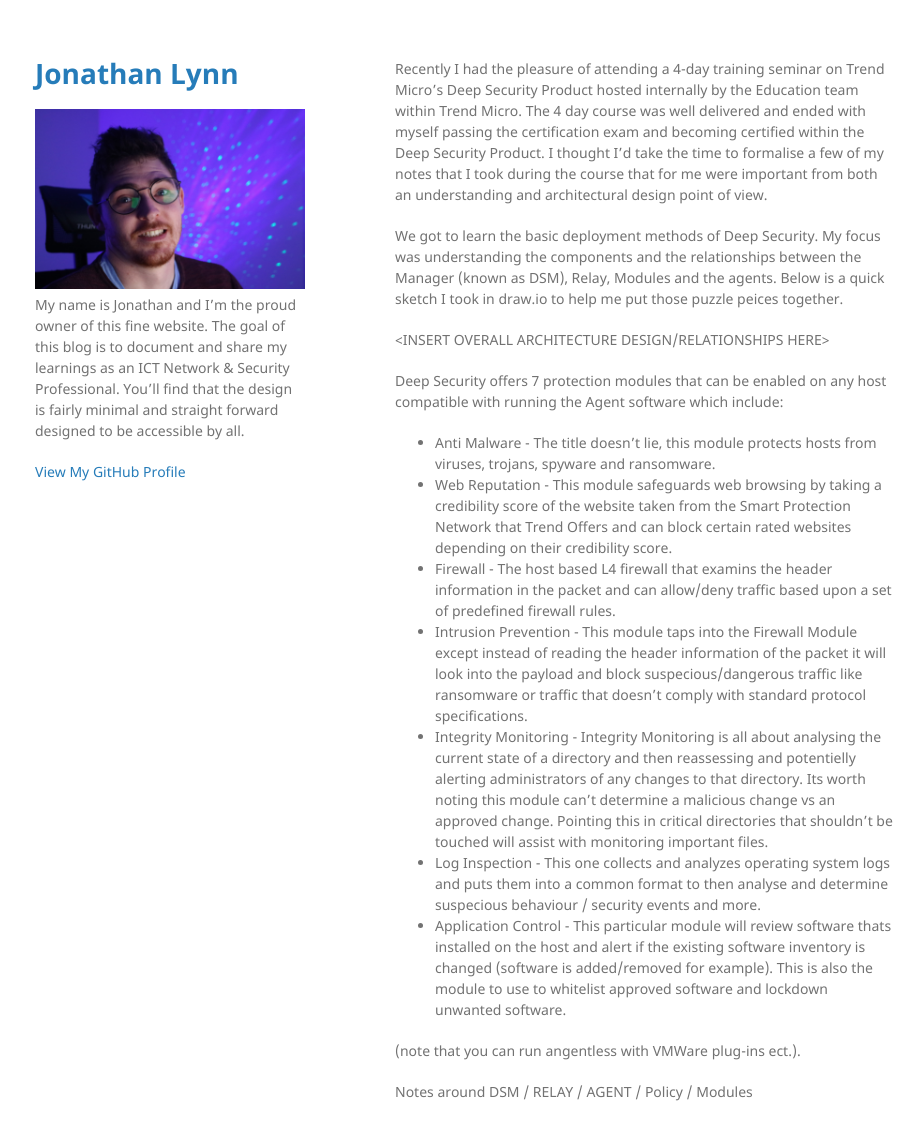
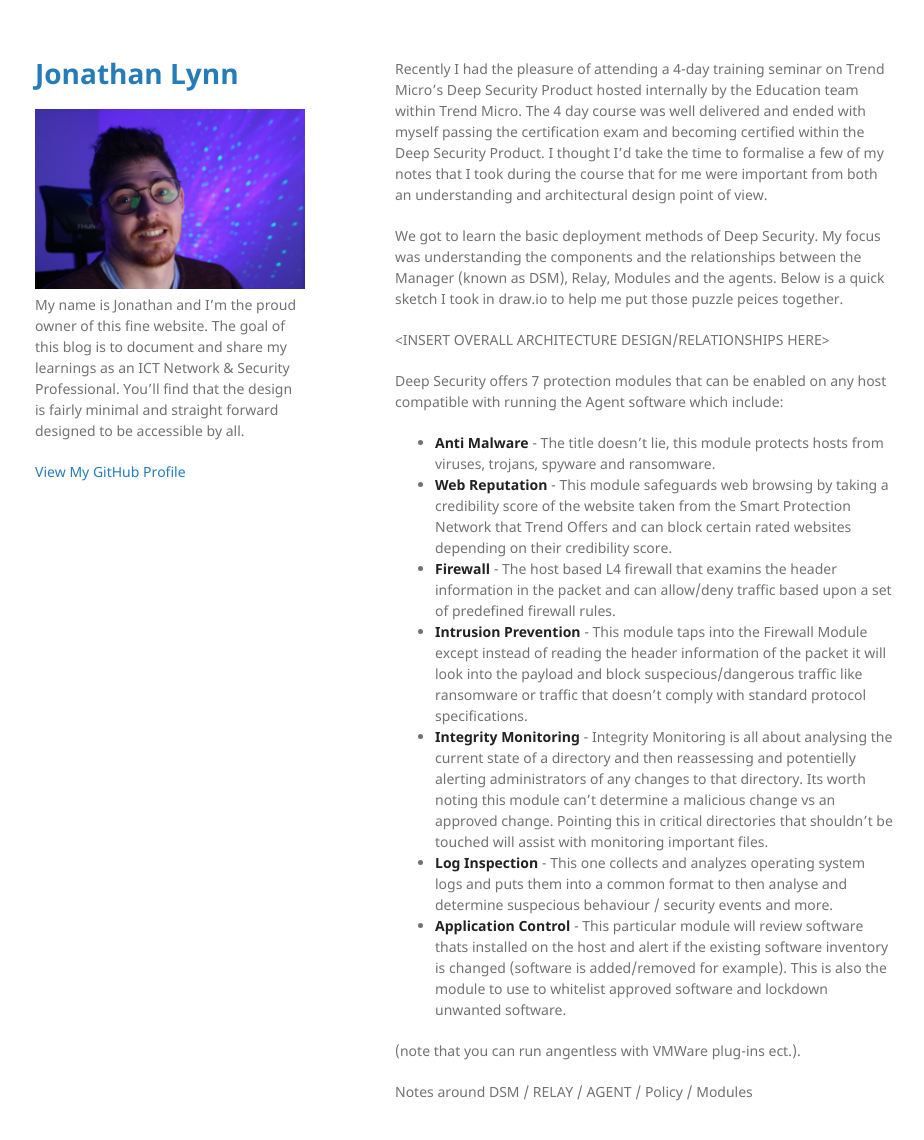
Before and after one commit to jonathanLynn/jonathanlynn.github.io, a Jekyll site: the page built from assets/blogposts/2021-AUG-TRENDMICRO-deepsecuritycertified.md, in a window 1280 px wide and 1172 px high. Shown: the top 1140 px of the window, without its empty margins (175-1099 px from the left). Built offline with Jekyll 4.4.1, drawn with Linux system fonts in a browser that asks for light colours; our own code applies the rules of GitHub Pages for plain Markdown files.

```diff
--- a/assets/blogposts/2021-AUG-TRENDMICRO-deepsecuritycertified.md
+++ b/assets/blogposts/2021-AUG-TRENDMICRO-deepsecuritycertified.md
@@ -8,13 +8,13 @@ and the agents. Below is a quick sketch I took in draw.io to help me put those p
  <INSERT OVERALL ARCHITECTURE DESIGN/RELATIONSHIPS HERE>
 
  Deep Security offers 7 protection modules that can be enabled on any host compatible with running the Agent software which include:
-  * Anti Malware - The title doesn't lie, this module protects hosts from viruses, trojans, spyware and ransomware.
-  * Web Reputation - This module safeguards web browsing by taking a credibility score of the website taken from the Smart Protection Network that Trend Offers and can block      certain rated websites depending on their credibility score.
-  * Firewall - The host based L4 firewall that examins the header information in the packet and can allow/deny traffic based upon a set of predefined firewall rules.
-  * Intrusion Prevention - This module taps into the Firewall Module except instead of reading the header information of the packet it will look into the payload and block suspecious/dangerous traffic like ransomware or traffic that doesn't comply with standard protocol specifications.
-  * Integrity Monitoring - Integrity Monitoring is all about analysing the current state of a directory and then reassessing and potentielly alerting administrators of any changes to that directory. Its worth noting this module can't determine a malicious change vs an approved change. Pointing this in critical directories that shouldn't be touched will assist with monitoring important files.
-  * Log Inspection - This one collects and analyzes operating system logs and puts them into a common format to then analyse and determine suspecious behaviour / security events and more.
-  * Application Control - This particular module will review software thats installed on the host and alert if the existing software inventory is changed (software is added/removed for example). This is also the module to use to whitelist approved software and lockdown unwanted software.
+  * **Anti Malware** - The title doesn't lie, this module protects hosts from viruses, trojans, spyware and ransomware.
+  * **Web Reputation** - This module safeguards web browsing by taking a credibility score of the website taken from the Smart Protection Network that Trend Offers and can block      certain rated websites depending on their credibility score.
+  * **Firewall** - The host based L4 firewall that examins the header information in the packet and can allow/deny traffic based upon a set of predefined firewall rules.
+  * **Intrusion Prevention** - This module taps into the Firewall Module except instead of reading the header information of the packet it will look into the payload and block suspecious/dangerous traffic like ransomware or traffic that doesn't comply with standard protocol specifications.
+  * **Integrity Monitoring** - Integrity Monitoring is all about analysing the current state of a directory and then reassessing and potentielly alerting administrators of any changes to that directory. Its worth noting this module can't determine a malicious change vs an approved change. Pointing this in critical directories that shouldn't be touched will assist with monitoring important files.
+  * **Log Inspection** - This one collects and analyzes operating system logs and puts them into a common format to then analyse and determine suspecious behaviour / security events and more.
+  * **Application Control** - This particular module will review software thats installed on the host and alert if the existing software inventory is changed (software is added/removed for example). This is also the module to use to whitelist approved software and lockdown unwanted software.
 
 
  (note that you can run angentless with VMWare plug-ins ect.).
```
